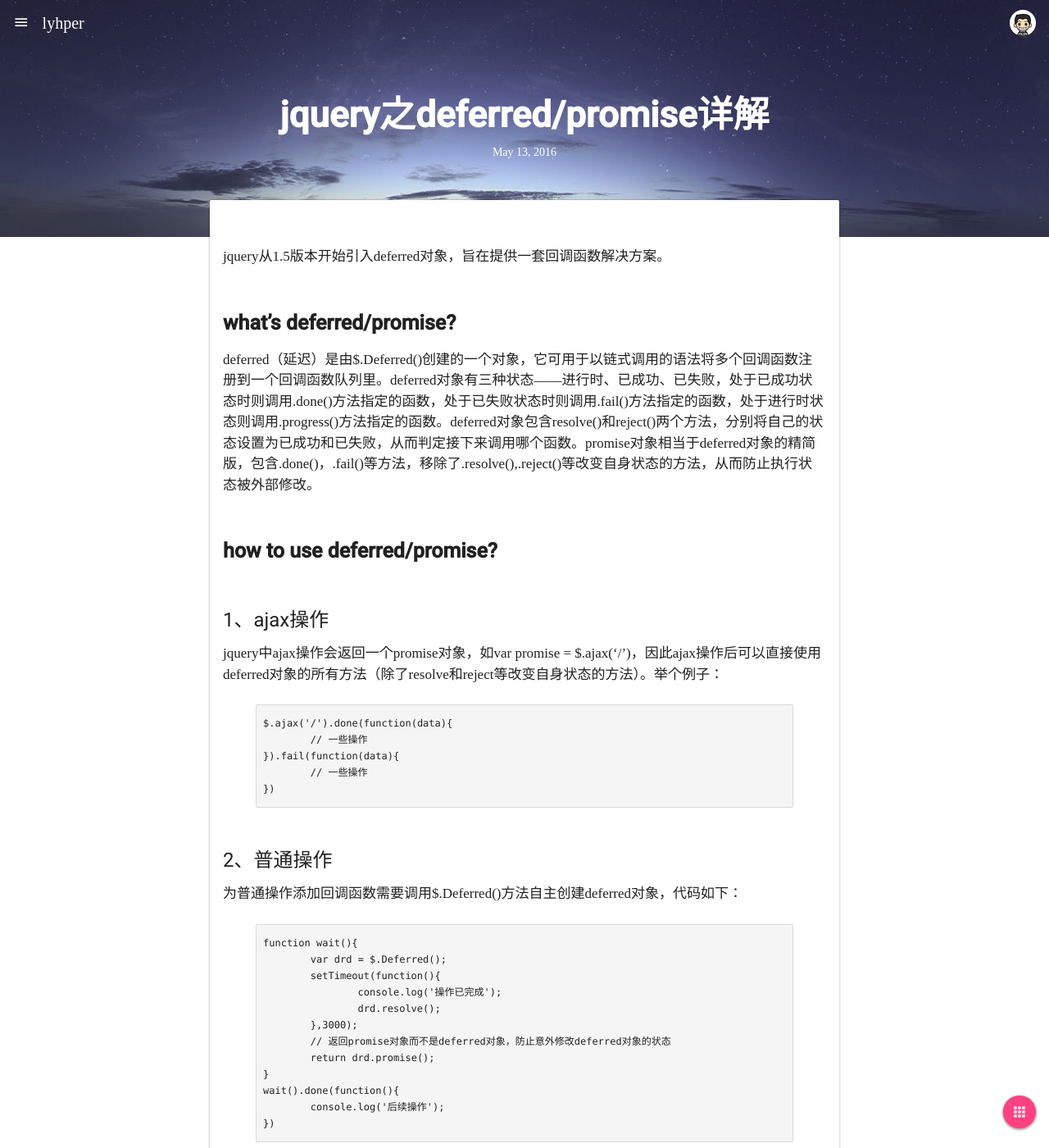
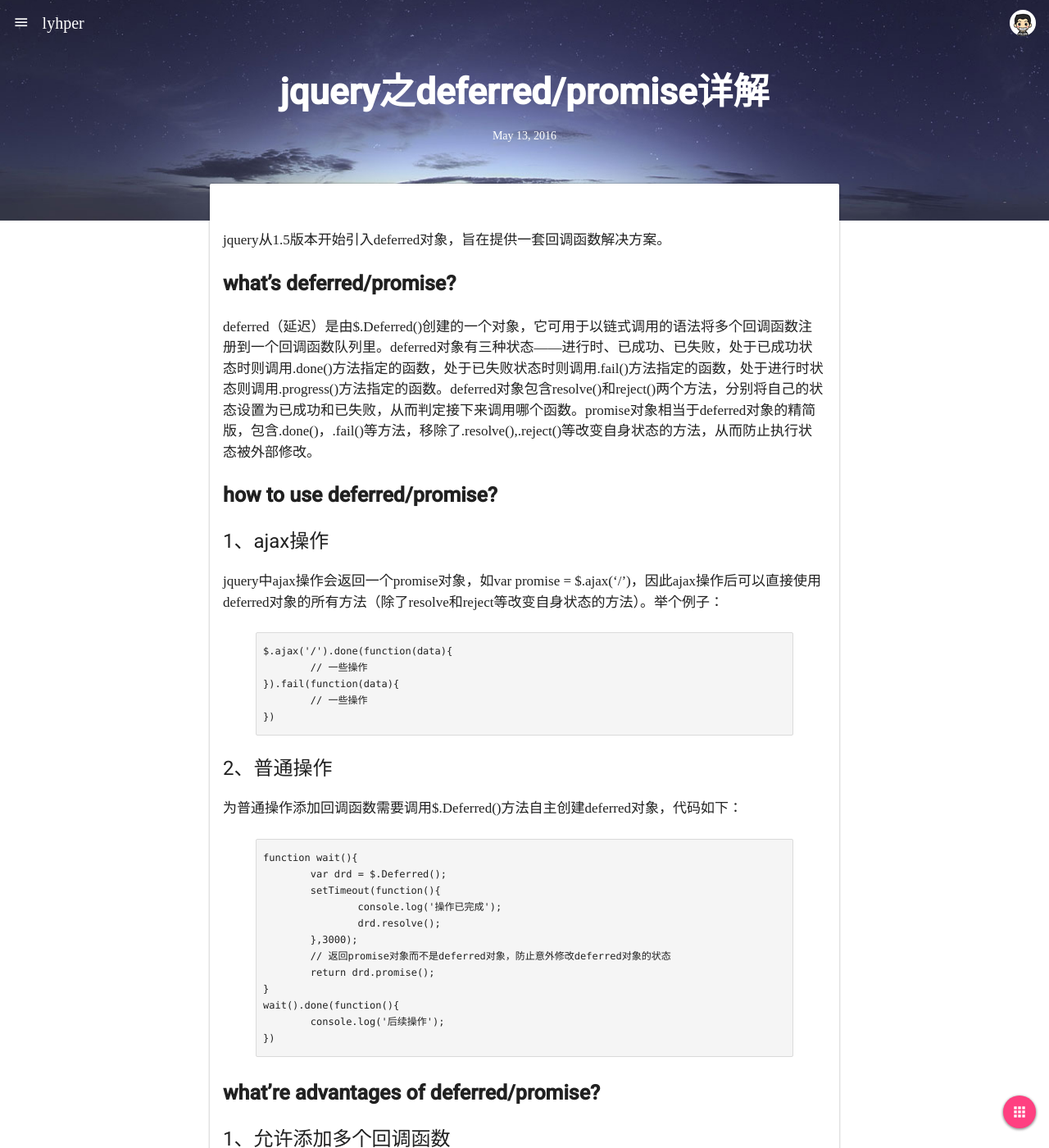
Before and after one commit to lyhper/lyhper.github.io, a Jekyll site: the page built from _posts/2016-05-13-jquery-deferred-promise.md, in a window 1280 px wide and 1400 px high. Shown: the whole window at 82% size. Built offline with Jekyll 4.4.1, drawn with Linux system fonts in a browser that asks for light colours; comment, search, counter and statistics services are not loaded.

Commit message:
fix margin

```diff
--- a/_layouts/post.html
+++ b/_layouts/post.html
@@ -4,6 +4,10 @@ layout: default
 
 
 <style type="text/css">
+    h1,h2,h3,h4,h5,h6{
+      margin-top: 20px;
+      margin-bottom: 20px;
+    }
     img{
       width:100%;
     }
```
